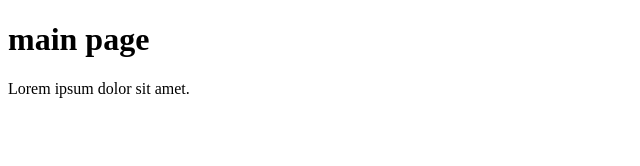
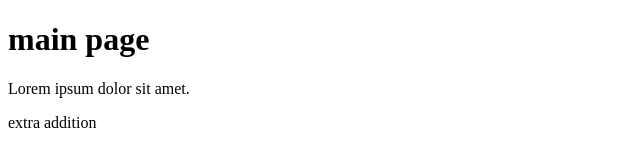
Before and after one commit to aamal-darkal/git-train, a plain HTML site: page index.html in a window 1280 px wide. Shown: the whole page, without its empty margins (0-640 px from the left). Drawn offline with Linux system fonts and the light colour scheme.

Commit message:
second commit

```diff
--- a/index.html
+++ b/index.html
@@ -9,5 +9,6 @@
 <body>
     <h1> main page</h1>
     <p>Lorem ipsum dolor sit amet.</p>
+    <p>extra addition</p>
 </body>
 </html>
```
